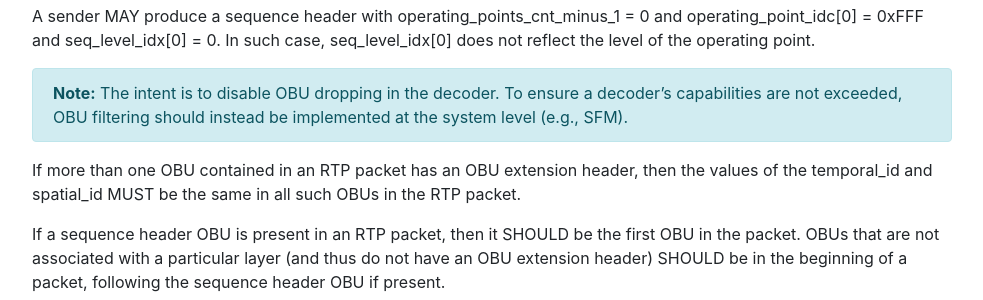
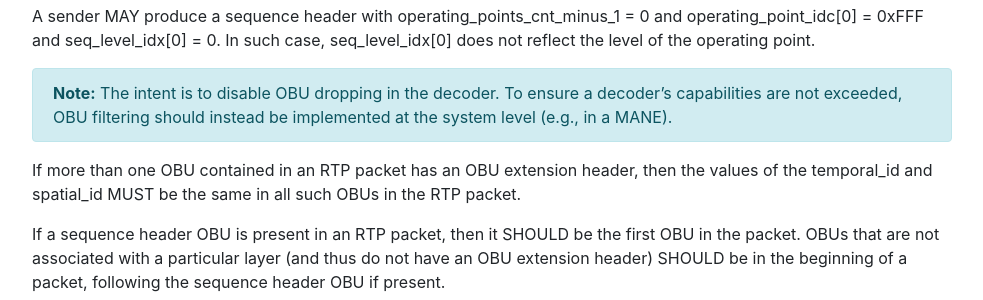
Before and after one commit to AOMediaCodec/av1-rtp-spec, a Jekyll site: the page built from index.md, in a window 1280 px wide and 900 px high, scrolled down 7431 px. Shown: the part 177-477 px from the top of the window, without its empty margins (53-1036 px from the left). Built offline with Jekyll 4.4.1, drawn with Linux system fonts in a browser that asks for light colours; nearby versions of some CDN libraries.

Commit message:
SFM->Mane

```diff
--- a/av1-rtp-spec.md
+++ b/av1-rtp-spec.md
@@ -254,7 +254,7 @@ If a sequence header OBU is present in an RTP packet and operating_points_cnt_mi
 
 A sender MAY produce a sequence header with operating_points_cnt_minus_1 = 0 and operating_point_idc[0] = 0xFFF and seq_level_idx[0] = 0. In such case, seq_level_idx[0] does not reflect the level of the operating point.
 
-**Note:** The intent is to disable OBU dropping in the decoder. To ensure a decoder’s capabilities are not exceeded, OBU filtering should instead be implemented at the system level (e.g., SFM).
+**Note:** The intent is to disable OBU dropping in the decoder. To ensure a decoder’s capabilities are not exceeded, OBU filtering should instead be implemented at the system level (e.g., in a MANE).
 {:.alert .alert-info }
 
 If more than one OBU contained in an RTP packet has an OBU extension header, then the values of the temporal_id and spatial_id MUST be the same in all such OBUs in the RTP packet.
```
